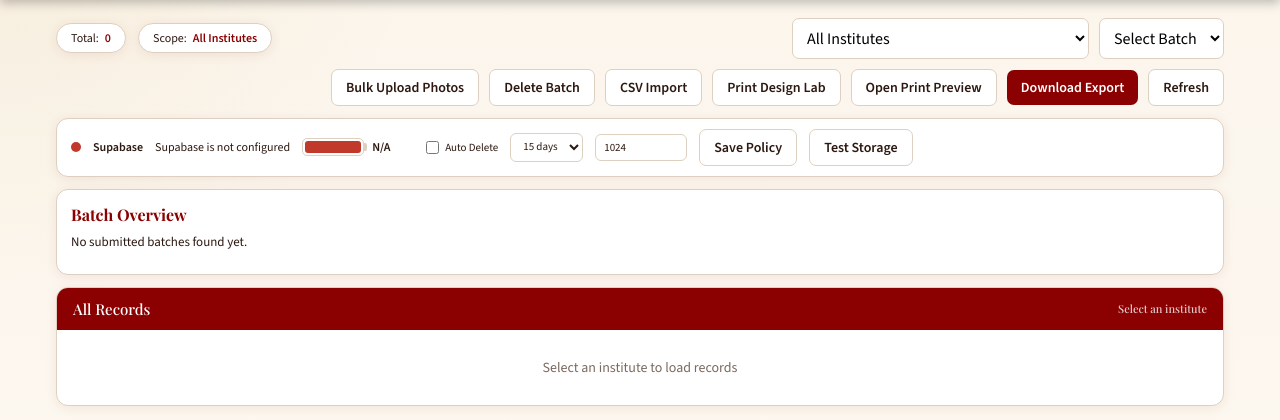
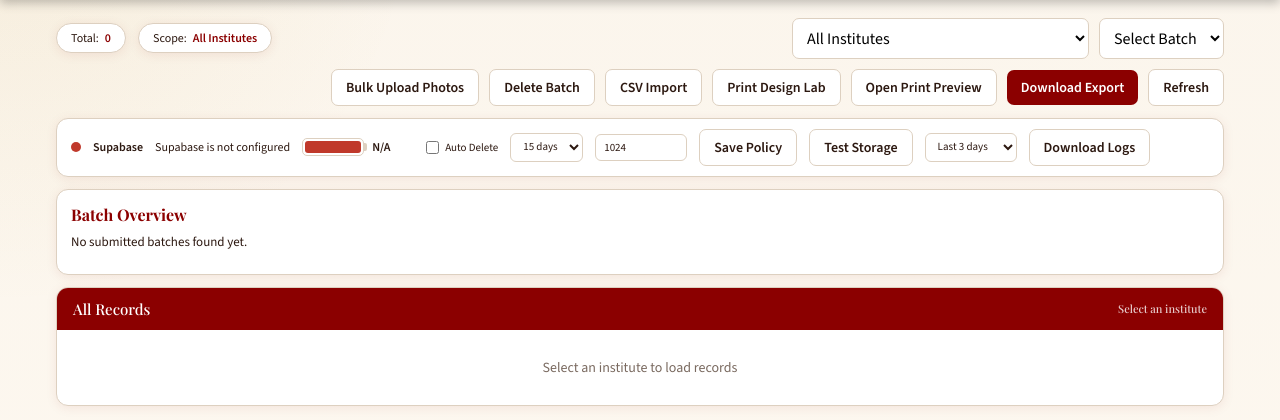
Before and after one commit to nine314211915-cpu/idcardmaker, a Flask app: page /admin in a window 1280 px wide. Shown: the part 114-534 px from the top of the page. Run offline with Flask 3, Linux system fonts and the light colour scheme; the visitor is signed in with stand-in values (Sample User, id 1); data that the repository does not hold is empty.

Commit message:
Add readable day-wise Supabase log sync, cron backup, and admin range download

```diff
--- a/app.py
+++ b/app.py
@@ -2,7 +2,7 @@ from flask import Flask, request, jsonify, render_template, send_file, send_from
 import json, os, random, string, zipfile, io, tempfile, csv, re
 import logging, time, uuid
 from html import escape
-from datetime import datetime, timedelta
+from datetime import datetime, timedelta, timezone
 from collections import deque
 from functools import wraps
 from logging.handlers import RotatingFileHandler
@@ -39,6 +39,7 @@ app.config["SUPABASE_SERVICE_ROLE_KEY"] = os.environ.get("SUPABASE_SERVICE_ROLE_
 app.config["SUPABASE_PHOTOS_BUCKET"] = os.environ.get("SUPABASE_PHOTOS_BUCKET", "id-card-photos").strip() or "id-card-photos"
 app.config["APP_BUILD_TAG"] = os.environ.get("APP_BUILD_TAG", "").strip() or datetime.utcnow().strftime("%Y%m%d-%H%M%S")
 app.config["TEMPLATES_AUTO_RELOAD"] = True
+app.config["CRON_BACKUP_TOKEN"] = os.environ.get("CRON_BACKUP_TOKEN", "").strip()
 app.secret_key = os.environ.get("FLASK_SECRET_KEY", "medical-id-card-secret")
 HEX_COLOR_PATTERN = re.compile(r"^#[0-9a-fA-F]{6}$")
 
@@ -132,6 +133,226 @@ def build_day_wise_audit(entries, per_day=20):
             bucket["recent"].append(entry)
     ordered_days = sorted(grouped.keys(), reverse=True)
     return [grouped[day] for day in ordered_days]
+
+
+def parse_audit_lines(lines):
+    parsed = []
+    for line in reversed(lines):
+        try:
+            parsed.append(json.loads(line))
+        except Exception:
+            parsed.append({"raw": line})
+    return parsed
+
+
+def parse_iso_utc(value):
+    raw = str(value or "").strip()
+    if not raw:
+        return None
+    if raw.endswith("Z"):
+        raw = raw[:-1] + "+00:00"
+    try:
+        parsed = datetime.fromisoformat(raw)
+    except Exception:
+        return None
+    if parsed.tzinfo is not None:
+        try:
+            parsed = parsed.astimezone(timezone.utc).replace(tzinfo=None)
+        except Exception:
+            parsed = parsed.replace(tzinfo=None)
+    return parsed
+
+
+def filter_audit_entries_since_days(entries, since_days):
+    days = max(1, min(int(since_days or 3), 30))
+    cutoff_date = (datetime.utcnow() - timedelta(days=days - 1)).date()
+    filtered = []
+    for entry in entries:
+        dt = parse_iso_utc(entry.get("time"))
+        if dt and dt.date() >= cutoff_date:
+            filtered.append(entry)
+    return filtered
+
+
+def filter_app_entries_since_days(lines, since_days):
+    days = max(1, min(int(since_days or 3), 30))
+    cutoff_date = (datetime.utcnow() - timedelta(days=days - 1)).date()
+    filtered = []
+    for line in lines:
+        date_part = str(line or "")[:10]
+        try:
+            day = datetime.strptime(date_part, "%Y-%m-%d").date()
+        except Exception:
+            continue
+        if day >= cutoff_date:
+            filtered.append(line)
+    return filtered
+
+
+def filter_audit_entries_for_day(entries, day_key):
+    target = str(day_key or "")
+    return [entry for entry in entries if str(entry.get("time", ""))[:10] == target]
+
+
+def filter_app_entries_for_day(lines, day_key):
+    target = str(day_key or "")
+    return [line for line in lines if str(line or "")[:10] == target]
+
+
+def day_keys_for_range(since_days):
+    days = max(1, min(int(since_days or 3), 30))
+    today = datetime.utcnow().date()
+    keys = []
+    for index in range(days):
+        keys.append((today - timedelta(days=index)).strftime("%Y-%m-%d"))
+    return keys
+
+
+def build_supabase_storage_object_url(object_path, bucket_name=None):
+    bucket = (bucket_name or app.config["SUPABASE_PHOTOS_BUCKET"]).strip() or app.config["SUPABASE_PHOTOS_BUCKET"]
+    object_path = (object_path or "").strip("/")
+    base = app.config["SUPABASE_URL"].rstrip("/")
+    return f"{base}/storage/v1/object/{urllib_parse.quote(bucket, safe='')}/{urllib_parse.quote(object_path, safe='/')}"
+
+
+def download_supabase_storage_object_text(object_path, bucket_name=None):
+    if not is_supabase_enabled():
+        raise RuntimeError("Supabase is not configured")
+    url = build_supabase_storage_object_url(object_path, bucket_name)
+    req = urllib_request.Request(url, method="GET")
+    for key, value in supabase_headers().items():
+        if key.lower() == "content-type":
+            continue
+        req.add_header(key, value)
+    with urllib_request.urlopen(req, timeout=60) as response:
+        return response.read().decode("utf-8", errors="replace")
+
+
+def sync_readable_logs_to_supabase(since_days=3, limit=5000, per_day=50):
+    if not is_supabase_enabled():
+        raise RuntimeError("Supabase is not configured")
+
+    limit_value = max(1, min(int(limit or 5000), 20000))
+    per_day_value = max(1, min(int(per_day or 50), 300))
+    day_keys = day_keys_for_range(since_days)
+    audit_entries = parse_audit_lines(read_recent_log_entries(AUDIT_LOG_FILE, limit_value))
+    app_entries = read_recent_log_entries(APP_LOG_FILE, limit_value)
+
+    uploaded_days = []
+    total_audit = 0
+    total_app = 0
+    for day_key in day_keys:
+        day_audit = filter_audit_entries_for_day(audit_entries, day_key)
+        day_app = filter_app_entries_for_day(app_entries, day_key)
+        day_summary = {
+            "date": day_key,
+            "generated_at": datetime.utcnow().isoformat() + "Z",
+            "audit_count": len(day_audit),
+            "app_count": len(day_app),
+            "day_wise_audit": build_day_wise_audit(day_audit, per_day=per_day_value),
+        }
+        prefix = f"system-logs/readable/{day_key}"
+        upload_bytes_to_supabase_storage(
+            "\n".join(json.dumps(item, ensure_ascii=False) for item in day_audit).encode("utf-8"),
+            f"{prefix}/audit.jsonl",
+            "application/json",
+        )
+        upload_bytes_to_supabase_storage(
+            "\n".join(day_app).encode("utf-8"),
+            f"{prefix}/app.log",
+            "text/plain",
+        )
+        upload_bytes_to_supabase_storage(
+            json.dumps(day_summary, ensure_ascii=False, indent=2).encode("utf-8"),
+            f"{prefix}/summary.json",
+            "application/json",
+        )
+        uploaded_days.append(day_key)
+        total_audit += len(day_audit)
+        total_app += len(day_app)
+
+    return {
+        "uploaded_days": uploaded_days,
+        "since_days": len(uploaded_days),
+        "total_audit_events": total_audit,
+        "total_app_lines": total_app,
+    }
+
+
+def load_readable_logs_from_supabase(since_days=3, per_day=20, limit=1000):
+    if not is_supabase_enabled():
+        raise RuntimeError("Supabase is not configured")
+    limit_value = max(1, min(int(limit or 1000), 5000))
+    per_day_value = max(1, min(int(per_day or 20), 100))
+    selected_days = set(day_keys_for_range(since_days))
+    audit_entries = []
+    app_entries = []
+    for day_key in sorted(selected_days, reverse=True):
+        prefix = f"system-logs/readable/{day_key}"
+        try:
+            audit_text = download_supabase_storage_object_text(f"{prefix}/audit.jsonl")
+            for line in audit_text.splitlines():
+                line = line.strip()
+                if not line:
+                    continue
+                try:
+                    audit_entries.append(json.loads(line))
+                except Exception:
+                    continue
+        except Exception:
+            pass
+        try:
+            app_text = download_supabase_storage_object_text(f"{prefix}/app.log")
+            for line in app_text.splitlines():
+                cleaned = line.strip()
+                if cleaned:
+                    app_entries.append(cleaned)
+        except Exception:
+            pass
+
+    audit_entries = audit_entries[:limit_value]
+    app_entries = app_entries[:limit_value]
+    return {
+        "audit_log": audit_entries,
+        "day_wise_audit": build_day_wise_audit(audit_entries, per_day=per_day_value),
+        "app_log": app_entries,
+        "source": "supabase_readable",
+    }
+
+
+def build_activity_logs_archive(limit=1000, per_day=25, since_days=3):
+    limit_value = max(1, min(int(limit or 1000), 2000))
+    per_day_value = max(1, min(int(per_day or 25), 200))
+    since_days_value = max(1, min(int(since_days or 3), 30))
+    audit_entries = filter_audit_entries_since_days(
+        parse_audit_lines(read_recent_log_entries(AUDIT_LOG_FILE, limit_value)),
+        since_days_value,
+    )
+    app_entries = filter_app_entries_since_days(read_recent_log_entries(APP_LOG_FILE, limit_value), since_days_value)
+    day_wise = build_day_wise_audit(audit_entries, per_day=per_day_value)
+    summary = {
+        "generated_at": datetime.utcnow().isoformat() + "Z",
+        "limit": limit_value,
+        "per_day": per_day_value,
+        "since_days": since_days_value,
+        "total_audit_events": len(audit_entries),
+        "total_app_lines": len(app_entries),
+        "days": [
+            {"date": item.get("date", ""), "count": item.get("count", 0)}
+            for item in day_wise
+        ],
+        "day_wise_audit": day_wise,
+    }
+
+    archive_buffer = io.BytesIO()
+    with zipfile.ZipFile(archive_buffer, "w", zipfile.ZIP_DEFLATED) as zf:
+        zf.writestr("activity_summary.json", json.dumps(summary, indent=2, ensure_ascii=False))
+        zf.writestr(
+            "audit_recent.jsonl",
+            "\n".join(json.dumps(item, ensure_ascii=False) for item in audit_entries),
+        )
+        zf.writestr("app_recent.log", "\n".join(app_entries))
+    return archive_buffer.getvalue(), summary
 
 
 def log_audit_event(event_type, **extra):
@@ -725,6 +946,91 @@ def list_supabase_storage_objects(prefix="", limit=1000):
     except urllib_error.HTTPError as exc:
         raw = exc.read().decode("utf-8", errors="replace")
         raise RuntimeError(raw or f"Supabase storage list failed with status {exc.code}") from exc
+
+
+def delete_supabase_storage_object_path(object_path, bucket_name=None):
+    if not is_supabase_enabled():
+        return False
+    object_path = (object_path or "").strip("/")
+    if not object_path:
+        return False
+    bucket = (bucket_name or app.config["SUPABASE_PHOTOS_BUCKET"]).strip() or app.config["SUPABASE_PHOTOS_BUCKET"]
+    base = app.config["SUPABASE_URL"].rstrip("/")
+    url = f"{base}/storage/v1/object/{urllib_parse.quote(bucket, safe='')}/{urllib_parse.quote(object_path, safe='/')}"
+    req = urllib_request.Request(url, method="DELETE")
+    for key, value in supabase_headers().items():
+        req.add_header(key, value)
+    try:
+        with urllib_request.urlopen(req, timeout=30):
+            return True
+    except urllib_error.HTTPError:
+        return False
+
+
+def list_supabase_storage_file_paths(prefix=""):
+    queue = deque([(prefix or "").strip("/")])
+    visited = set()
+    file_paths = []
+    while queue:
+        current_prefix = queue.popleft()
+        if current_prefix in visited:
+            continue
+        visited.add(current_prefix)
+        items = list_supabase_storage_objects(current_prefix)
+        for item in items:
+            name = str(item.get("name") or "").strip()
+            if not name:
+                continue
+            metadata = item.get("metadata") or {}
+            is_folder = item.get("id") is None and not metadata.get("size")
+            if is_folder:
+                next_prefix = f"{current_prefix}/{name}".strip("/") if current_prefix else name
+                queue.append(next_prefix)
+                continue
+            object_path = f"{current_prefix}/{name}".strip("/") if current_prefix else name
+            file_paths.append(object_path)
+    return file_paths
+
+
+def extract_storage_day_key(object_path):
+    value = str(object_path or "").strip()
+    if not value:
+        return None
+    match = re.search(r"(?:^|/)(\d{4}-\d{2}-\d{2})(?:/|$)", value)
+    if not match:
+        return None
+    try:
+        return datetime.strptime(match.group(1), "%Y-%m-%d").date()
+    except Exception:
+        return None
+
+
+def cleanup_supabase_log_archives(auto_delete_days):
+    result = {
+        "deleted_log_archives": 0,
+        "log_archive_errors": 0,
+    }
+    if not is_supabase_enabled():
+        return result
+
+    days_value = max(1, int(auto_delete_days or 15))
+    cutoff_date = (datetime.utcnow() - timedelta(days=days_value)).date()
+    try:
+        all_files = list_supabase_storage_file_paths("system-logs")
+    except Exception:
+        result["log_archive_errors"] += 1
+        return result
+
+    for object_path in all_files:
+        day_key = extract_storage_day_key(object_path)
+        if not day_key or day_key >= cutoff_date:
+            continue
+        deleted = delete_supabase_storage_object_path(object_path)
+        if deleted:
+            result["deleted_log_archives"] += 1
+        else:
+            result["log_archive_errors"] += 1
+    return result
 
 
 def collect_supabase_storage_usage(prefix=""):
@@ -1298,12 +1604,15 @@ def save_photo_on_record(target_record, file_storage, institute):
 
 def run_supabase_auto_cleanup(force=False):
     prefs = load_admin_prefs()
+    auto_days = max(1, int(prefs.get("auto_delete_days", 15) or 15))
     result = {
         "enabled": prefs.get("auto_delete_enabled", False),
-        "auto_delete_days": prefs.get("auto_delete_days", 15),
+        "auto_delete_days": auto_days,
         "deleted_batches": 0,
         "deleted_records": 0,
         "deleted_photos": 0,
+        "deleted_log_archives": 0,
+        "log_archive_errors": 0,
         "last_run_at": prefs.get("last_auto_cleanup_at", ""),
     }
     if not is_supabase_enabled() or not prefs.get("auto_delete_enabled"):
@@ -1313,7 +1622,7 @@ def run_supabase_auto_cleanup(force=False):
     if not force and last_run and (datetime.now() - last_run) < timedelta(hours=1):
         return result
 
-    cutoff = datetime.now() - timedelta(days=max(1, int(prefs.get("auto_delete_days", 15) or 15)))
+    cutoff = datetime.now() - timedelta(days=auto_days)
     batches = list_all_supabase_batches()
     for batch in batches:
         batch_time = parse_timestamp_display(batch.get("submitted_at") or batch.get("created_at"))
@@ -1326,6 +1635,10 @@ def run_supabase_auto_cleanup(force=False):
         result["deleted_batches"] += 1
         result["deleted_records"] += int(deleted.get("deleted_records", 0) or 0)
         result["deleted_photos"] += int(deleted.get("deleted_photos", 0) or 0)
+
+    log_cleanup = cleanup_supabase_log_archives(auto_days)
+    result["deleted_log_archives"] = int(log_cleanup.get("deleted_log_archives", 0) or 0)
+    result["log_archive_errors"] = int(log_cleanup.get("log_archive_errors", 0) or 0)
 
     result["last_run_at"] = current_timestamp_display()
     prefs["last_auto_cleanup_at"] = result["last_run_at"]
@@ -2032,6 +2345,19 @@ def admin_required(view_func):
     return wrapped
 
 
+def verify_cron_request():
+    configured = (app.config.get("CRON_BACKUP_TOKEN") or "").strip()
+    auth_header = (request.headers.get("authorization") or "").strip()
+    bearer_value = ""
+    if auth_header.lower().startswith("bearer "):
+        bearer_value = auth_header[7:].strip()
+    # If no token is configured, only allow Vercel Cron-originated calls.
+    if not configured:
+        return request.headers.get("x-vercel-cron") == "1"
+    provided = (request.headers.get("x-cron-token") or request.args.get("token") or bearer_value).strip()
+    return provided == configured
+
+
 def make_asset_slug(value):
     safe = secure_filename((value or "").strip())
     return safe or "default"
@@ -2679,6 +3005,8 @@ def admin_logout():
 def admin_activity_log():
     limit = request.args.get("limit", 200)
     per_day = request.args.get("per_day", 20)
+    since_days = request.args.get("since_days", 3)
+    source = (request.args.get("source") or "supabase").strip().lower()
     try:
         limit_value = max(1, min(int(limit), 1000))
     except Exception:
@@ -2687,27 +3015,139 @@ def admin_activity_log():
         per_day_value = max(1, min(int(per_day), 100))
     except Exception:
         per_day_value = 20
-
-    def parse_lines(lines):
-        parsed = []
-        for line in reversed(lines):
-            try:
-                parsed.append(json.loads(line))
-            except Exception:
-                parsed.append({"raw": line})
-        return parsed
-
-    audit_entries = parse_lines(read_recent_log_entries(AUDIT_LOG_FILE, limit_value))
+    try:
+        since_days_value = max(1, min(int(since_days), 30))
+    except Exception:
+        since_days_value = 3
+
+    if source in ("supabase", "readable", "remote") and is_supabase_enabled():
+        try:
+            remote_data = load_readable_logs_from_supabase(
+                since_days=since_days_value,
+                per_day=per_day_value,
+                limit=limit_value,
+            )
+            return jsonify({
+                "audit_log": remote_data.get("audit_log", []),
+                "day_wise_audit": remote_data.get("day_wise_audit", []),
+                "app_log": remote_data.get("app_log", []),
+                "since_days": since_days_value,
+                "source": remote_data.get("source", "supabase_readable"),
+                "files": {
+                    "audit": "supabase://system-logs/readable/<date>/audit.jsonl",
+                    "app": "supabase://system-logs/readable/<date>/app.log",
+                },
+            })
+        except Exception:
+            pass
+
+    audit_entries = filter_audit_entries_since_days(
+        parse_audit_lines(read_recent_log_entries(AUDIT_LOG_FILE, limit_value)),
+        since_days_value,
+    )
     day_wise = build_day_wise_audit(audit_entries, per_day=per_day_value)
+    app_entries = filter_app_entries_since_days(read_recent_log_entries(APP_LOG_FILE, limit_value), since_days_value)
 
     return jsonify({
         "audit_log": audit_entries,
         "day_wise_audit": day_wise,
-        "app_log": read_recent_log_entries(APP_LOG_FILE, limit_value),
+        "app_log": app_entries,
+        "since_days": since_days_value,
+        "source": "local_files",
         "files": {
             "audit": AUDIT_LOG_FILE,
             "app": APP_LOG_FILE,
         },
+    })
+
+
+@app.route("/api/admin-activity-log/download")
+@admin_required
+def admin_activity_log_download():
+    limit = request.args.get("limit", 1000)
+    per_day = request.args.get("per_day", 25)
+    since_days = request.args.get("since_days", 3)
+    try:
+        limit_value = max(1, min(int(limit), 2000))
+    except Exception:
+        limit_value = 1000
+    try:
+        per_day_value = max(1, min(int(per_day), 200))
+    except Exception:
+        per_day_value = 25
+    try:
+        since_days_value = max(1, min(int(since_days), 30))
+    except Exception:
+        since_days_value = 3
+
+    archive_bytes, summary = build_activity_logs_archive(limit=limit_value, per_day=per_day_value, since_days=since_days_value)
+    timestamp = datetime.utcnow().strftime("%Y%m%d-%H%M%S")
+    filename = f"activity_logs_last_{since_days_value}d_{timestamp}.zip"
+
+    backup_url = ""
+    backup_error = ""
+    if is_supabase_enabled():
+        object_path = f"system-logs/activity/{datetime.utcnow().strftime('%Y-%m-%d')}/{filename}"
+        try:
+            backup_url = upload_bytes_to_supabase_storage(archive_bytes, object_path, "application/zip")
+        except Exception as exc:
+            backup_error = str(exc) or "Unable to backup logs to Supabase"
+            app.logger.warning("Log backup upload failed", exc_info=True)
+
+    log_audit_event(
+        "admin_activity_log_download",
+        filename=filename,
+        limit=limit_value,
+        per_day=per_day_value,
+        since_days=since_days_value,
+        total_audit_events=summary.get("total_audit_events", 0),
+        backup_url=backup_url,
+        backup_error=backup_error,
+    )
+
+    response = send_file(
+        io.BytesIO(archive_bytes),
+        mimetype="application/zip",
+        as_attachment=True,
+        download_name=filename,
+    )
+    if backup_url:
+        response.headers["X-Log-Backup-Url"] = backup_url
+    if backup_error:
+        response.headers["X-Log-Backup-Error"] = backup_error
+    return response
+
+
+@app.route("/api/cron/daily-log-backup")
+def cron_daily_log_backup():
+    if not verify_cron_request():
+        return jsonify({"error": "Unauthorized"}), 401
+
+    if not is_supabase_enabled():
+        log_audit_event("cron_daily_log_backup", success=False, error="Supabase is not configured")
+        return jsonify({"error": "Supabase is not configured"}), 500
+
+    try:
+        summary = sync_readable_logs_to_supabase(since_days=3, limit=5000, per_day=50)
+    except Exception as exc:
+        message = str(exc) or "Unable to sync daily readable logs"
+        log_audit_event("cron_daily_log_backup", success=False, error=message)
+        return jsonify({"error": message}), 500
+
+    log_audit_event(
+        "cron_daily_log_backup",
+        success=True,
+        mode="readable_jsonl",
+        uploaded_days=summary.get("uploaded_days", []),
+        total_audit_events=summary.get("total_audit_events", 0),
+        total_app_lines=summary.get("total_app_lines", 0),
+    )
+    return jsonify({
+        "status": "ok",
+        "mode": "readable_jsonl",
+        "uploaded_days": summary.get("uploaded_days", []),
+        "total_audit_events": summary.get("total_audit_events", 0),
+        "total_app_lines": summary.get("total_app_lines", 0),
     })
 
 
--- a/templates/admin.html
+++ b/templates/admin.html
@@ -940,6 +940,12 @@
     <input class="status-mini-input" type="number" id="storageQuotaMb" min="1" step="1" placeholder="Quota MB" style="width:92px">
     <button class="btn btn-outline" type="button" onclick="saveStoragePolicy()">Save Policy</button>
     <button class="btn btn-outline" type="button" onclick="runSupabaseStorageTest()">Test Storage</button>
+    <select class="status-mini-select" id="logRangeDays" style="min-width:92px">
+      <option value="1">Last 1 day</option>
+      <option value="2">Last 2 days</option>
+      <option value="3" selected>Last 3 days</option>
+    </select>
+    <button class="btn btn-outline" type="button" onclick="downloadActivityLogs()">Download Logs</button>
     <span class="status-note" id="autoDeleteInfo"></span>
   </div>
 </div>
@@ -1499,6 +1505,56 @@ async function runSupabaseStorageTest() {
     alert('Supabase storage test completed successfully.');
   } catch (e) {
     alert(e.message || 'Storage test failed.');
+  }
+}
+
+async function downloadActivityLogs() {
+  try {
+    const selectedDays = Number((document.getElementById('logRangeDays') || {}).value || 3);
+    const sinceDays = Number.isFinite(selectedDays) ? Math.max(1, Math.min(3, selectedDays)) : 3;
+    const summaryEl = document.getElementById('supabaseStatusSummary');
+    if (summaryEl) {
+      summaryEl.textContent = 'Preparing logs...';
+    }
+    const res = await fetch(`/api/admin-activity-log/download?limit=1000&per_day=25&since_days=${sinceDays}`);
+    if (!res.ok) {
+      let errorText = 'Unable to download logs.';
+      try {
+        const data = await res.json();
+        errorText = data.error || errorText;
+      } catch (e) {}
+      throw new Error(errorText);
+    }
+
+    const blob = await res.blob();
+    const cd = res.headers.get('Content-Disposition') || '';
+    const match = cd.match(/filename=\"?([^\";]+)\"?/i);
+    const filename = match && match[1] ? match[1] : `activity_logs_${Date.now()}.zip`;
+    const backupUrl = res.headers.get('X-Log-Backup-Url') || '';
+    const backupError = res.headers.get('X-Log-Backup-Error') || '';
+
+    const link = document.createElement('a');
+    const blobUrl = URL.createObjectURL(blob);
+    link.href = blobUrl;
+    link.download = filename;
+    document.body.appendChild(link);
+    link.click();
+    link.remove();
+    URL.revokeObjectURL(blobUrl);
+
+    await loadSupabaseStatus();
+    if (backupUrl) {
+      alert(`Logs downloaded.\nSupabase backup saved successfully.`);
+      return;
+    }
+    if (backupError) {
+      alert(`Logs downloaded.\nSupabase backup failed: ${backupError}`);
+      return;
+    }
+    alert('Logs downloaded.');
+  } catch (e) {
+    alert(e.message || 'Unable to download logs.');
+    await loadSupabaseStatus();
   }
 }
 
```
Also changed, not shown: vercel.json, 1 other file.
